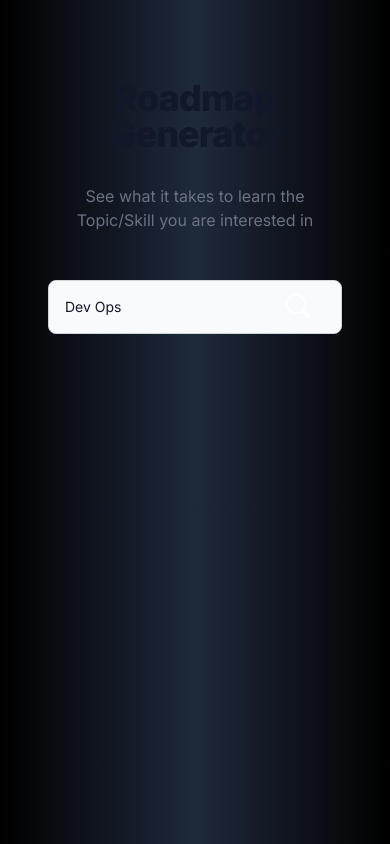
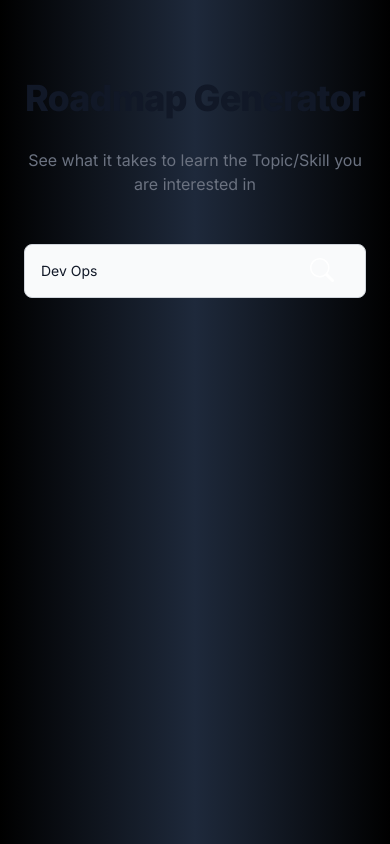
Before and after one commit to TanmayBansode/HoneycombFrontend, a Next.js app: page /roadmap in a window 390 px wide. Built offline with nearby package versions, Linux system fonts and the light colour scheme.

Commit message:
responsive

```diff
--- a/app/components/Card.jsx
+++ b/app/components/Card.jsx
@@ -5,7 +5,7 @@ import Link from "next/link";
 export const Card = ({ title, description, imageLink, link }) => {
   return (
     <Link href={"/" + link}>
-    <div className="max-w-xs h-full my-4 rounded overflow-hidden shadow-lg border border-md border-gray-600 transition-transform duration-300 transform hover:scale-105">
+    <div className="max-w-xs my-4 rounded overflow-hidden shadow-lg border border-md border-gray-600 transition-transform duration-300 transform hover:scale-105">
       <div className="relative h-48">
         <Image
           src={"/" + imageLink}
--- a/app/components/Checklist.jsx
+++ b/app/components/Checklist.jsx
@@ -80,7 +80,7 @@ const Checklist = ({ roadmap, name }) => {
   return (
     <>
       {roadmap ? (
-        <div id="checklist" className="pb-12 bg-gray-900 p-8 rounded shadow-xl relative">
+        <div id="checklist" className="pb-24 p-2 md:p-6 lg:p-8 rounded shadow-xl relative border border-md border-gray-700">
           <h1 className="mb-4 text-lg font-semibold leading-none tracking-tight text-gray-900 md:text-3xl lg:text-4xl dark:text-white text-center">
             {name}
           </h1>
--- a/app/roadmap/page.js
+++ b/app/roadmap/page.js
@@ -36,7 +36,7 @@ const App = () => {
   };
 
   return (
-  <div className="bg-gradient-to-r from-black via-slate-800 to-black min-h-screen px-12 md:px-20 lg:px-32 pt-20 justify-center items-center">
+  <div className="bg-gradient-to-r from-black via-slate-800 to-black min-h-screen px-6 md:px-20 lg:px-32 pt-20 justify-center items-center">
   <h1 className="mb-4 text-4xl font-extrabold leading-none tracking-tight text-gray-900 md:text-5xl lg:text-6xl dark:text-white text-center">
     Roadmap Generator
   </h1>
```
